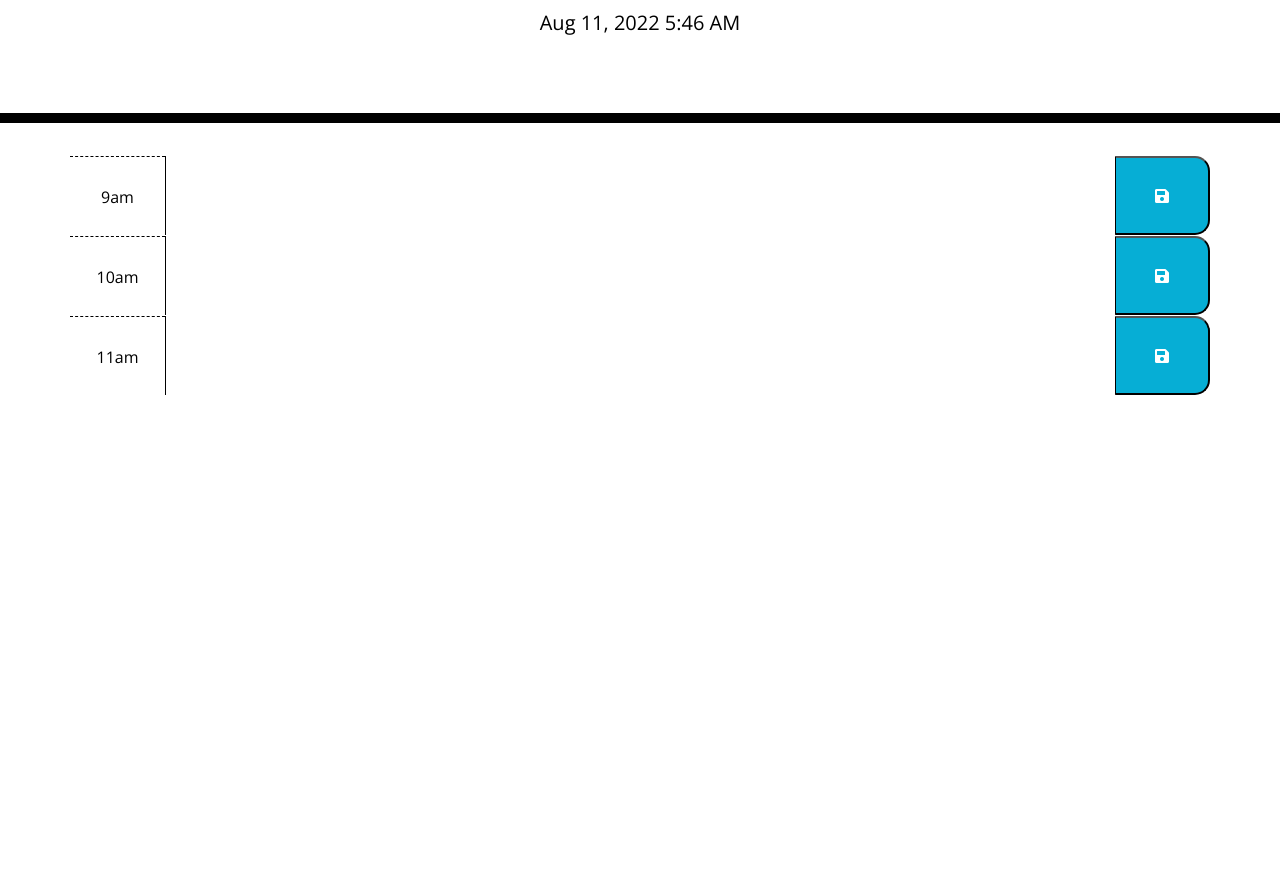
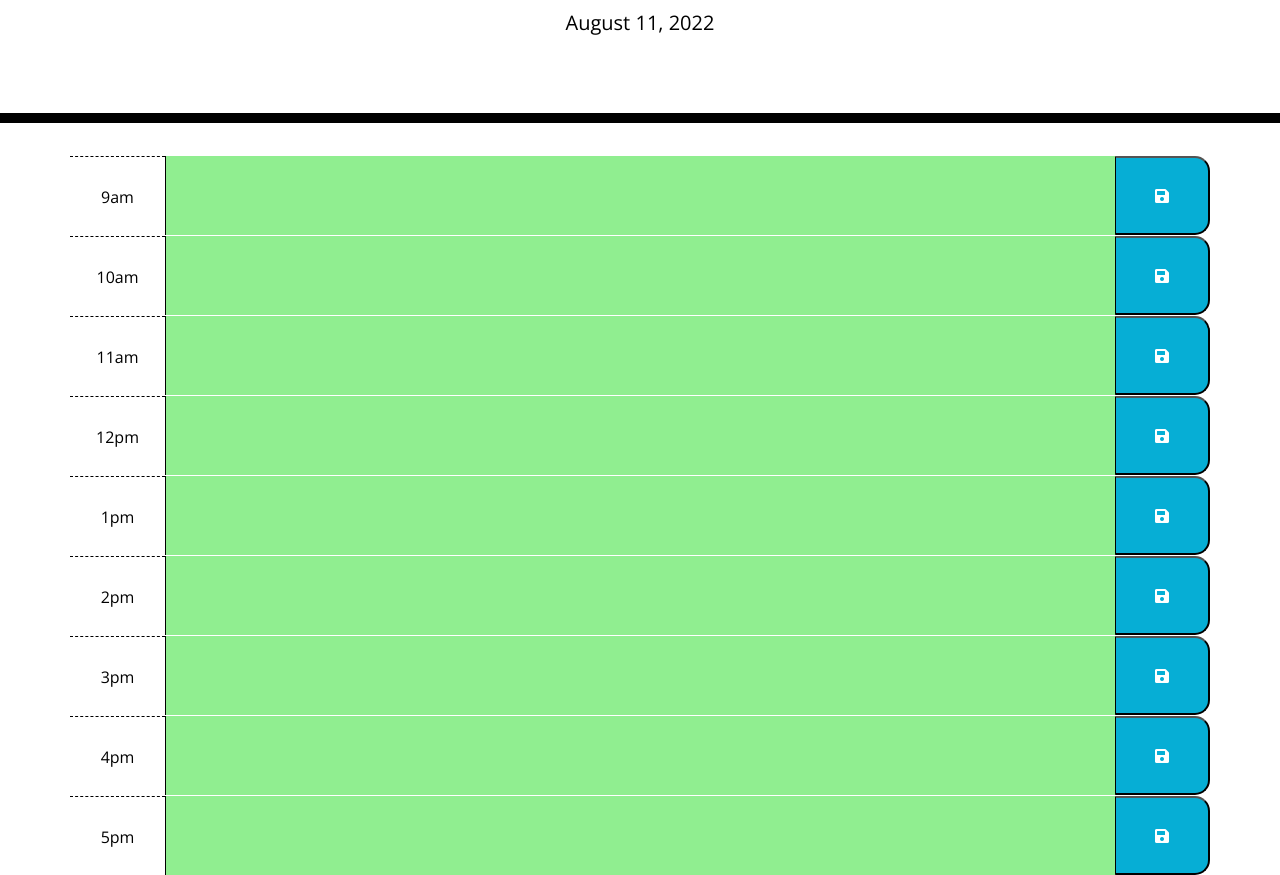
Before and after one commit to tylerneal27/work-day-schedular, a plain HTML site: page index.html in a window 1280 px wide. Shown: the part 181-1056 px from the top of the page. Before the commit the page ends 800 px from the top, so only its background shows below. Drawn offline with nearby package versions, Linux system fonts and the light colour scheme.

Commit message:
added the rest of the hours in html added the rest of local storages to save text in boxes also added function to compare planner time to current time for back ground colors

```diff
--- a/assets/js/script.js
+++ b/assets/js/script.js
@@ -1,18 +1,41 @@
 $(document).ready(function() {
 
-   var time = moment().format('lll');
-$('#currentDay').text(time)
+   var currentTime = moment();
+$('#currentDay').text(currentTime.format('LL'))
 
 $('.saveBtn').on('click', function(){
-    var key = $(this).parent().attr('id')
+    var key = 'hour-' + $(this).siblings('textarea').attr('id')
     console.log(key)
     var value = $(this).siblings('textarea').val()
     localStorage.setItem(key, value)
 })
 
-$('#hour-9 textarea').val(localStorage.getItem('hour-9'))
+$('#9').val(localStorage.getItem('hour-9'))
+$('#10').val(localStorage.getItem('hour-10'))
+$('#11').val(localStorage.getItem('hour-11'))
+$('#12').val(localStorage.getItem('hour-12'))
+$('#13').val(localStorage.getItem('hour-13'))
+$('#14').val(localStorage.getItem('hour-14'))
+$('#15').val(localStorage.getItem('hour-15'))
+$('#16').val(localStorage.getItem('hour-16'))
+$('#17').val(localStorage.getItem('hour-17'))
+
+$('.description').each(function(){
+
+    var hour = Number($(this).attr('id'))
+
+    var plannerTime = moment().hour(hour).minute(0).second(0);
 
 
+    if(plannerTime.hour() < currentTime.hour()) {
+        $(this).css('background-color', 'grey')
+    } else if(plannerTime.hour() === currentTime.hour()) {
+        $(this).css('background-color', 'red')
+    } else if(plannerTime.hour() > currentTime.hour()) {
+        $(this).css('background-color', 'lightgreen')
+    }
+
+})
 
 
 
@@ -32,13 +55,13 @@ $('#hour-9 textarea').val(localStorage.getItem('hour-9'))
 // !click listener for save button
     // !set a key and get the value
     // !save to local storage
-// saved data to persist
-    // from local storage
-    // put this data on the page
-//set past present future colors
-    // get actual time of day
-    // loop thru the set time blocks
-        // get the time of the time block
-        // compare to actual time
-        // based on comparison make past present or future color
+// !saved data to persist
+    // !from local storage
+    // !put this data on the page
+// !set past present future colors
+    // !get actual time of day
+    // !loop thru the set time blocks
+        // !get the time of the time block
+        // !compare to actual time
+        // !based on comparison make past present or future color
 })
--- a/index.html
+++ b/index.html
@@ -30,25 +30,67 @@
     </header>
     <div class="container">
       <!-- Time blocks go here -->
-      <div class="row time-block" id="hour-9">
+      <div class="row time-block">
         <div class="col-1 hour">
           9am
         </div>
-        <textarea class="col-10 description"></textarea>
+        <textarea class="col-10 description" id="9"></textarea>
         <button class="col-1 saveBtn"><i class="fas fa-save"></i></button>
       </div>
-      <div class="row time-block" id="hour-10">
+      <div class="row time-block">
         <div class="col-1 hour">
           10am
         </div>
-        <textarea class="col-10 description"></textarea>
+        <textarea class="col-10 description" id="10"></textarea>
         <button class="col-1 saveBtn"><i class="fas fa-save"></i></button>
       </div>
-      <div class="row time-block" id="hour-11">
+      <div class="row time-block">
         <div class="col-1 hour">
           11am
         </div>
-        <textarea class="col-10 description"></textarea>
+        <textarea class="col-10 description" id="11"></textarea>
+        <button class="col-1 saveBtn"><i class="fas fa-save"></i></button>
+      </div>
+      <div class="row time-block">
+        <div class="col-1 hour">
+          12pm
+        </div>
+        <textarea class="col-10 description" id="12"></textarea>
+        <button class="col-1 saveBtn"><i class="fas fa-save"></i></button>
+      </div>
+      <div class="row time-block">
+        <div class="col-1 hour">
+          1pm
+        </div>
+        <textarea class="col-10 description" id="13"></textarea>
+        <button class="col-1 saveBtn"><i class="fas fa-save"></i></button>
+      </div>
+      <div class="row time-block">
+        <div class="col-1 hour">
+          2pm
+        </div>
+        <textarea class="col-10 description" id="14"></textarea>
+        <button class="col-1 saveBtn"><i class="fas fa-save"></i></button>
+      </div>
+      <div class="row time-block">
+        <div class="col-1 hour">
+          3pm
+        </div>
+        <textarea class="col-10 description" id="15"></textarea>
+        <button class="col-1 saveBtn"><i class="fas fa-save"></i></button>
+      </div>
+      <div class="row time-block">
+        <div class="col-1 hour">
+          4pm
+        </div>
+        <textarea class="col-10 description" id="16"></textarea>
+        <button class="col-1 saveBtn"><i class="fas fa-save"></i></button>
+      </div>
+      <div class="row time-block">
+        <div class="col-1 hour">
+          5pm
+        </div>
+        <textarea class="col-10 description" id="17"></textarea>
         <button class="col-1 saveBtn"><i class="fas fa-save"></i></button>
       </div>
 
```
